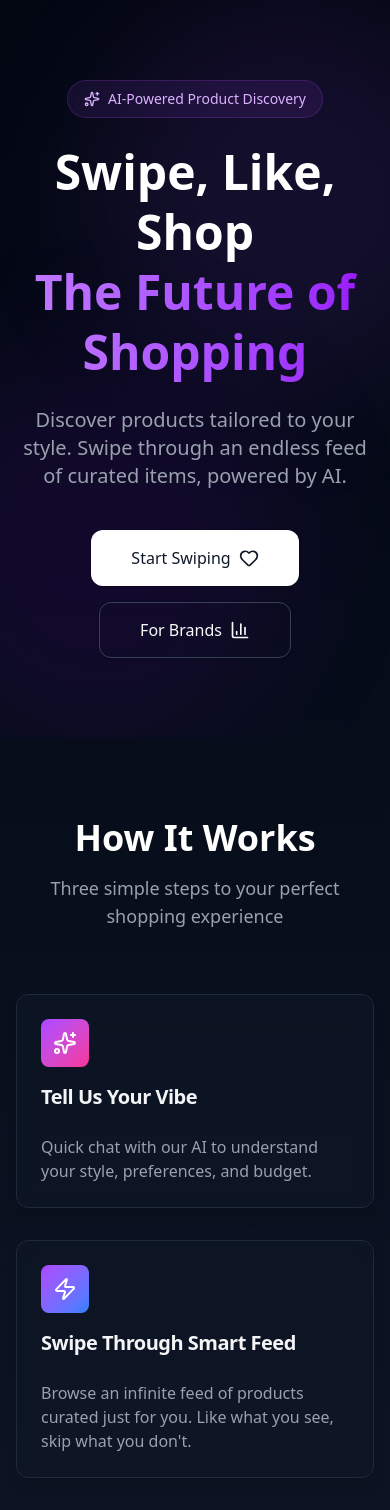
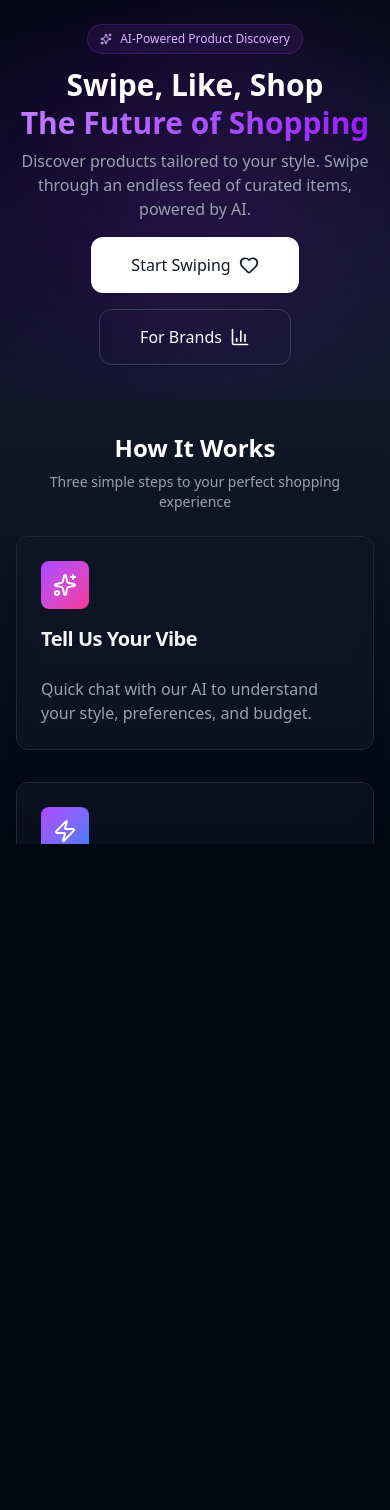
Before and after one commit to Rifat-R/hacksheffield10, a React (Vite) app in the folder frontend/: page / in a window 390 px wide. Shown: the top 1510 px of the page. After the commit the page ends 844 px from the top, so only its background shows below. Built offline with nearby package versions, Linux system fonts and the light colour scheme; no server answers.

Commit message:
feat: fixes saved ideas functionality and adds fluid ui responsiveness

```diff
--- a/frontend/src/index.css
+++ b/frontend/src/index.css
@@ -7,6 +7,7 @@
 html,
 body {
   height: 100%;
+  overflow: hidden;
   font-family: system-ui, -apple-system, BlinkMacSystemFont, 'Segoe UI', Roboto, Oxygen, Ubuntu, Cantarell, sans-serif;
   -webkit-font-smoothing: antialiased;
   -moz-osx-font-smoothing: grayscale;
@@ -18,7 +19,8 @@ body {
 }
 
 #root {
-  min-height: 100vh;
+  height: 100vh;
+  overflow: hidden;
 }
 
 /* Scrollbar Styles */
--- a/frontend/src/pages/AccountSetup.jsx
+++ b/frontend/src/pages/AccountSetup.jsx
@@ -69,7 +69,7 @@ export default function AccountSetup() {
   };
 
   return (
-    <div className="min-h-screen bg-gradient-to-b from-gray-950 via-gray-900 to-gray-950 flex items-center justify-center px-4 py-8">
+    <div className="h-screen bg-gradient-to-b from-gray-950 via-gray-900 to-gray-950 flex items-center justify-center px-4 overflow-y-auto py-4">
       {/* Background Effects */}
       <div className="absolute inset-0">
         <div className="absolute top-1/4 left-1/4 w-96 h-96 bg-purple-500/10 rounded-full blur-3xl" />
--- a/frontend/src/pages/LandingPage.jsx
+++ b/frontend/src/pages/LandingPage.jsx
@@ -13,7 +13,7 @@ export default function LandingPage() {
   const { isProfileComplete } = useProfileStore();
 
   // Determine where to send users based on profile completion
-  const startLink = isProfileComplete ? '/feed' : '/account-setup';
+  const startLink = isProfileComplete ? '/feed' : '/setup';
 
   useEffect(() => {
     const loadProducts = async () => {
@@ -43,16 +43,16 @@ export default function LandingPage() {
   const previewProducts = products.slice(0, 8);
 
   return (
-    <div className="min-h-screen bg-gradient-to-b from-gray-950 via-gray-900 to-gray-950">
+    <div className="h-screen overflow-y-auto bg-gradient-to-b from-gray-950 via-gray-900 to-gray-950">
       {/* Hero Section */}
-      <section className="relative overflow-hidden">
+      <section className="relative overflow-hidden min-h-[400px]">
         {/* Background Effects */}
         <div className="absolute inset-0">
           <div className="absolute top-0 left-1/4 w-96 h-96 bg-purple-500/10 rounded-full blur-3xl" />
           <div className="absolute bottom-0 right-1/4 w-96 h-96 bg-purple-700/10 rounded-full blur-3xl" />
         </div>
 
-        <div className="relative container mx-auto px-4 py-20 md:py-32">
+        <div className="relative container mx-auto px-4 py-6 md:py-8 lg:py-10">
           <motion.div
             initial={{ opacity: 0, y: 20 }}
             animate={{ opacity: 1, y: 0 }}
@@ -63,20 +63,20 @@ export default function LandingPage() {
               initial={{ opacity: 0, scale: 0.9 }}
               animate={{ opacity: 1, scale: 1 }}
               transition={{ delay: 0.2 }}
-              className="inline-flex items-center gap-2 px-4 py-2 rounded-full bg-purple-500/10 border border-purple-500/20 text-purple-300 text-sm mb-6"
+              className="inline-flex items-center gap-2 px-3 py-1.5 rounded-full bg-purple-500/10 border border-purple-500/20 text-purple-300 text-xs sm:text-sm mb-3 sm:mb-4"
             >
-              <Sparkles className="w-4 h-4" />
+              <Sparkles className="w-3 h-3 sm:w-4 sm:h-4" />
               AI-Powered Product Discovery
             </motion.div>
 
-            <h1 className="text-5xl md:text-7xl font-bold text-white mb-6 leading-tight">
+            <h1 className="text-3xl sm:text-4xl md:text-5xl lg:text-5xl xl:text-6xl font-bold text-white mb-2 sm:mb-3 leading-tight">
               Swipe, Like, Shop
               <span className="block text-transparent bg-clip-text bg-gradient-to-r from-purple-400 to-purple-600">
                 The Future of Shopping
               </span>
             </h1>
 
-            <p className="text-xl text-gray-400 mb-10 max-w-2xl mx-auto">
+            <p className="text-base sm:text-lg md:text-xl text-gray-400 mb-4 sm:mb-6 max-w-2xl mx-auto">
               Discover products tailored to your style. Swipe through an endless feed of curated items, powered by AI.
             </p>
 
@@ -99,18 +99,18 @@ export default function LandingPage() {
       </section>
 
       {/* How It Works Section */}
-      <section className="py-20 px-4">
+      <section className="py-8 md:py-10 lg:py-12 px-4">
         <div className="container mx-auto max-w-6xl">
           <motion.div
             initial={{ opacity: 0 }}
             whileInView={{ opacity: 1 }}
             viewport={{ once: true }}
-            className="text-center mb-16"
+            className="text-center mb-6 md:mb-8"
           >
-            <h2 className="text-4xl md:text-5xl font-bold text-white mb-4">
+            <h2 className="text-2xl sm:text-3xl md:text-4xl font-bold text-white mb-2">
               How It Works
             </h2>
-            <p className="text-gray-400 text-lg">
+            <p className="text-gray-400 text-sm sm:text-base md:text-lg">
               Three simple steps to your perfect shopping experience
             </p>
           </motion.div>
@@ -163,18 +163,18 @@ export default function LandingPage() {
       </section>
 
       {/* Brand Benefits Section */}
-      <section className="py-20 px-4 bg-gradient-to-b from-transparent to-purple-950/20">
+      <section className="py-8 md:py-10 lg:py-12 px-4 bg-gradient-to-b from-transparent to-purple-950/20">
         <div className="container mx-auto max-w-6xl">
           <motion.div
             initial={{ opacity: 0 }}
             whileInView={{ opacity: 1 }}
             viewport={{ once: true }}
-            className="text-center mb-16"
+            className="text-center mb-6 md:mb-8"
           >
-            <h2 className="text-4xl md:text-5xl font-bold text-white mb-4">
+            <h2 className="text-2xl sm:text-3xl md:text-4xl font-bold text-white mb-2">
               Built for Brands
             </h2>
-            <p className="text-gray-400 text-lg">
+            <p className="text-gray-400 text-sm sm:text-base md:text-lg">
               Powerful analytics and AI-driven insights to grow your business
             </p>
           </motion.div>
@@ -243,18 +243,18 @@ export default function LandingPage() {
       </section>
 
       {/* Live Preview Strip */}
-      <section className="py-20 px-4 overflow-hidden">
+      <section className="py-8 md:py-10 lg:py-12 px-4 overflow-hidden">
         <div className="container mx-auto max-w-6xl">
           <motion.div
             initial={{ opacity: 0 }}
             whileInView={{ opacity: 1 }}
             viewport={{ once: true }}
-            className="text-center mb-12"
+            className="text-center mb-4 md:mb-6"
           >
-            <h2 className="text-3xl md:text-4xl font-bold text-white mb-4">
+            <h2 className="text-xl sm:text-2xl md:text-3xl font-bold text-white mb-2">
               Discover Amazing Products
             </h2>
-            <p className="text-gray-400">
+            <p className="text-gray-400 text-xs sm:text-sm md:text-base">
               Just a glimpse of what's waiting for you
             </p>
           </motion.div>
@@ -299,9 +299,9 @@ export default function LandingPage() {
       </section>
 
       {/* Footer */}
-      <footer className="border-t border-gray-800 py-12 px-4">
+      <footer className="border-t border-gray-800 py-6 md:py-8 px-4">
         <div className="container mx-auto max-w-6xl">
-          <div className="grid md:grid-cols-4 gap-8 mb-8">
+          <div className="grid md:grid-cols-4 gap-4 md:gap-6 mb-4 md:mb-6">
             <div>
               <h3 className="text-white font-bold text-xl mb-4">Swipey</h3>
               <p className="text-gray-400 text-sm">
@@ -332,7 +332,7 @@ export default function LandingPage() {
               </ul>
             </div>
           </div>
-          <div className="border-t border-gray-800 pt-8 text-center text-gray-500 text-sm">
+          <div className="border-t border-gray-800 pt-3 md:pt-4 text-center text-gray-500 text-xs sm:text-sm">
             © 2025 Swipey. All rights reserved.
           </div>
         </div>
--- a/frontend/src/pages/Profile.jsx
+++ b/frontend/src/pages/Profile.jsx
@@ -89,7 +89,7 @@ export default function Profile() {
   };
 
   return (
-    <div className="min-h-screen bg-gradient-to-b from-gray-950 via-gray-900 to-gray-950">
+    <div className="h-screen bg-gradient-to-b from-gray-950 via-gray-900 to-gray-950 flex flex-col overflow-hidden">
       {/* Background Effects */}
       <div className="absolute inset-0">
         <div className="absolute top-1/4 left-1/4 w-96 h-96 bg-purple-500/10 rounded-full blur-3xl" />
@@ -97,8 +97,8 @@ export default function Profile() {
       </div>
 
       {/* Header */}
-      <div className="relative border-b border-gray-800 backdrop-blur-xl bg-gray-900/50">
-        <div className="container mx-auto px-4 py-4">
+      <div className="relative border-b border-gray-800 backdrop-blur-xl bg-gray-900/50 flex-shrink-0">
+        <div className="container mx-auto px-4 py-2 sm:py-3 md:py-4">
           <div className="flex items-center justify-between">
             <Link to="/feed">
               <Button variant="ghost" size="sm" className="text-gray-300 hover:text-white">
@@ -113,7 +113,8 @@ export default function Profile() {
       </div>
 
       {/* Content */}
-      <div className="relative container mx-auto px-4 py-8 max-w-3xl">
+      <div className="relative flex-1 overflow-y-auto min-h-0">
+        <div className="container mx-auto px-4 py-4 sm:py-6 md:py-8 max-w-3xl">
         <motion.div
           initial={{ opacity: 0, y: 20 }}
           animate={{ opacity: 1, y: 0 }}
@@ -337,6 +338,7 @@ export default function Profile() {
             </CardContent>
           </Card>
         </motion.div>
+        </div>
       </div>
     </div>
   );
--- a/frontend/src/pages/SavedItems.jsx
+++ b/frontend/src/pages/SavedItems.jsx
@@ -26,9 +26,9 @@ export default function SavedItems() {
   };
 
   return (
-    <div className="min-h-screen bg-gradient-to-b from-gray-950 via-gray-900 to-gray-950">
+    <div className="h-screen bg-gradient-to-b from-gray-950 via-gray-900 to-gray-950 flex flex-col overflow-hidden">
       {/* Header */}
-      <header className="px-4 py-4 sm:px-6 sm:py-5 border-b border-gray-800/50 backdrop-blur-sm bg-gray-900/50 sticky top-0 z-10">
+      <header className="px-4 py-2 sm:py-3 md:py-4 sm:px-6 border-b border-gray-800/50 backdrop-blur-sm bg-gray-900/50 sticky top-0 z-10 flex-shrink-0">
         <div className="max-w-6xl mx-auto flex items-center gap-4">
           <button
             onClick={() => navigate(-1)}
@@ -44,7 +44,8 @@ export default function SavedItems() {
       </header>
 
       {/* Content */}
-      <div className="px-4 py-6 sm:px-6 sm:py-8">
+      <div className="flex-1 overflow-y-auto min-h-0">
+        <div className="px-4 py-4 sm:px-6 sm:py-6 md:py-8">
         <div className="max-w-6xl mx-auto">
           {savedItems.length === 0 ? (
             <motion.div
@@ -148,6 +149,7 @@ export default function SavedItems() {
             </div>
           )}
         </div>
+        </div>
       </div>
     </div>
   );
```
Also changed, not shown: frontend/src/pages/Checkout.jsx (+6 -4 lines), frontend/src/pages/ProductDetail.jsx (+7 -5 lines), frontend/src/pages/SwipeFeed.jsx (+7 -7 lines).
